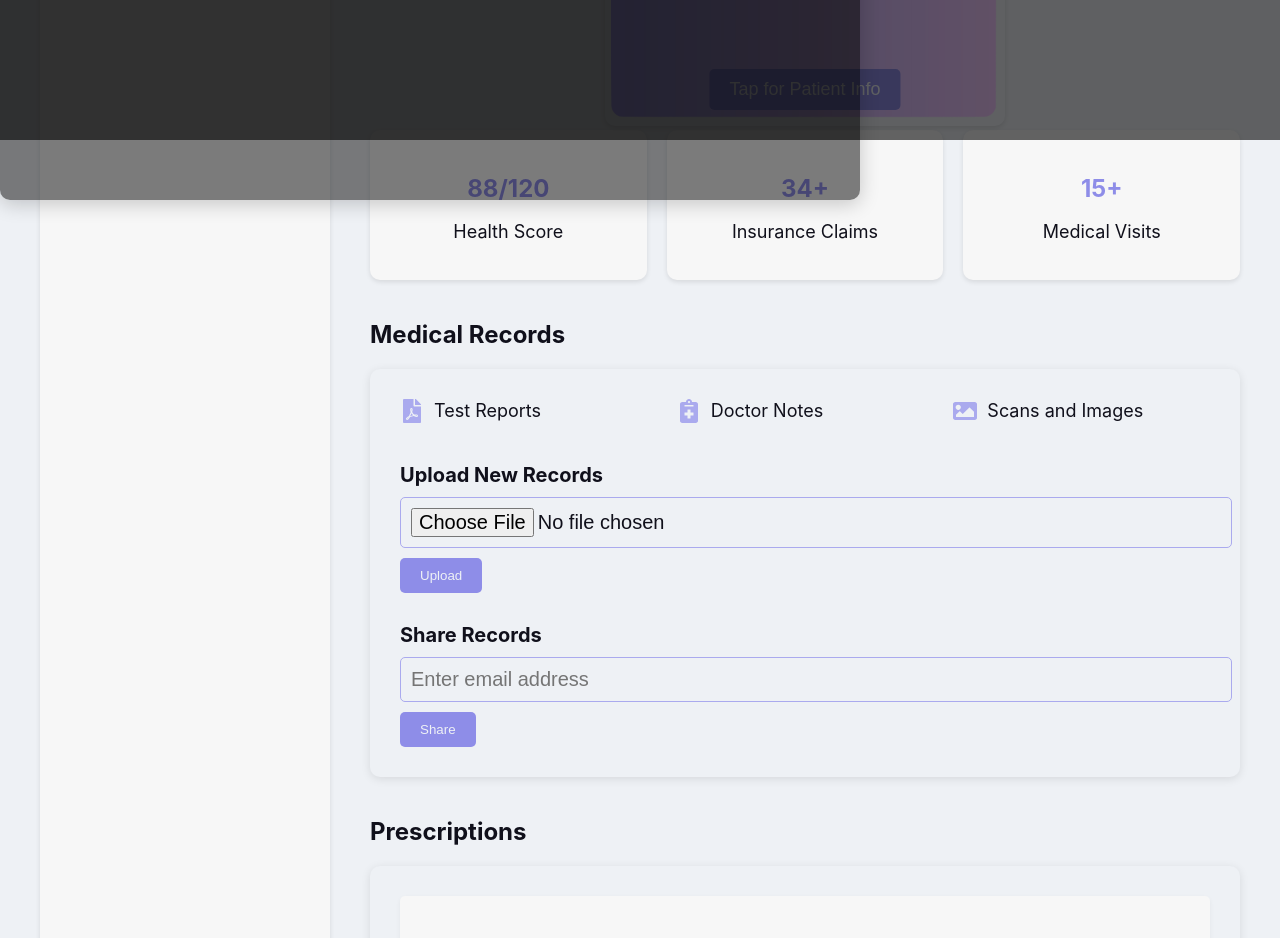
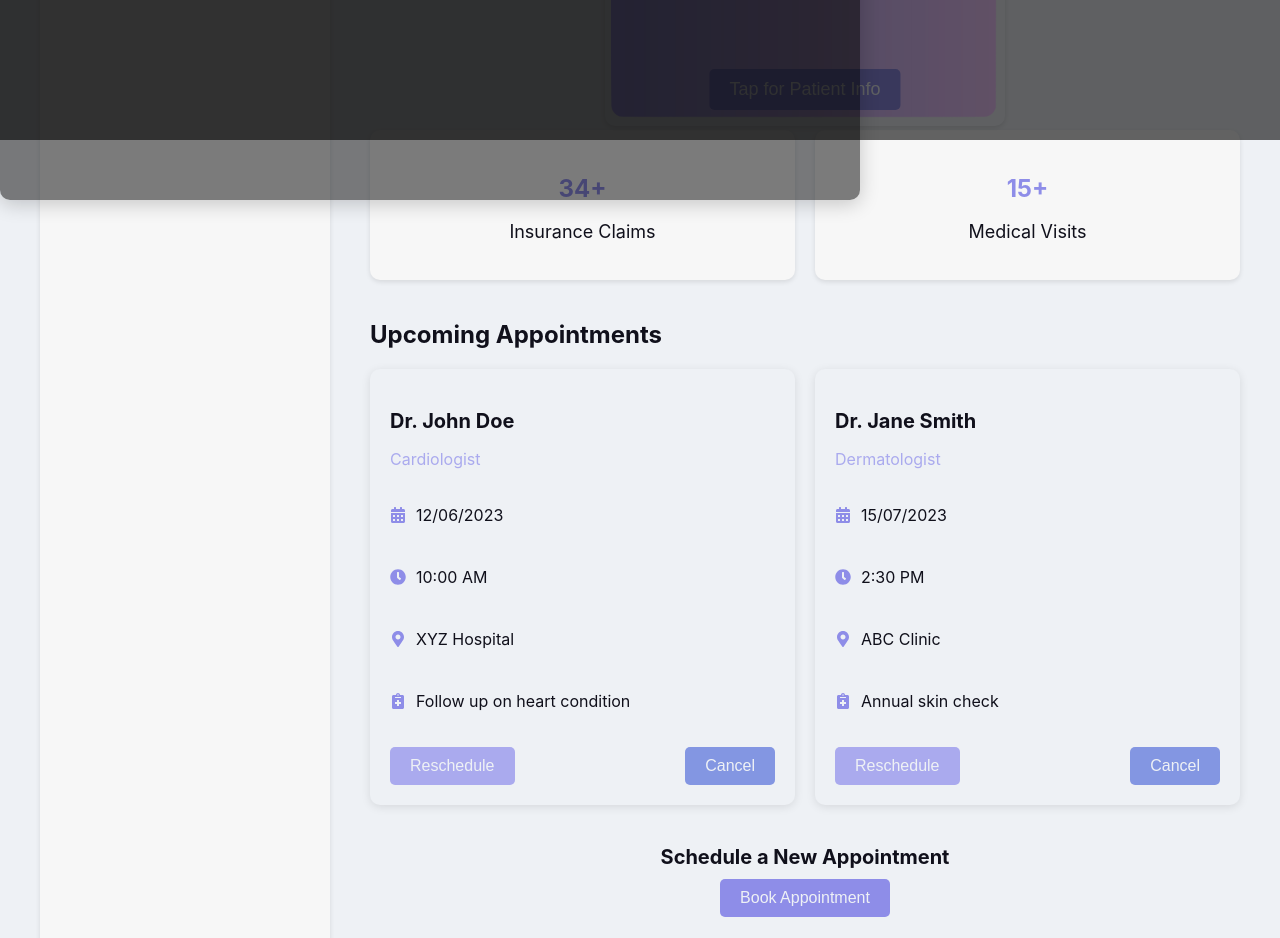
Before and after one commit to AmirFone/Start-up-studio-codebase, a React (Create React App) app in the folder health-app-iteration-two/opal/: page /Dashboard in a window 1280 px wide. Shown: the part 660-1598 px from the top of the page. Built offline with nearby package versions, Linux system fonts and the light colour scheme.

Commit message:
Add UpcomingAppointments component and update HealthWallet component

```diff
--- a/health-app-iteration-two/opal/src/Dashboard.js
+++ b/health-app-iteration-two/opal/src/Dashboard.js
@@ -29,9 +29,9 @@ function Dashboard() {
           <UserProfile />
           <SearchHealthData />
           <HealthWallet />
+          <UpcomingAppointments />
           <MedicalRecords />
           <Prescriptions />
-          <UpcomingAppointments />
           <HealthTimeline />
           <VitalSigns />
         </main>
--- a/health-app-iteration-two/opal/src/HealthWallet.js
+++ b/health-app-iteration-two/opal/src/HealthWallet.js
@@ -40,10 +40,6 @@ function HealthWallet() {
       </div>
       <div className="wallet-cards">
         <div className="wallet-card">
-          <h3>88/120</h3>
-          <p>Health Score</p>
-        </div>
-        <div className="wallet-card">
           <h3>34+</h3>
           <p>Insurance Claims</p>
         </div>
--- a/health-app-iteration-two/opal/src/UpcomingAppointments.css
+++ b/health-app-iteration-two/opal/src/UpcomingAppointments.css
@@ -1,3 +1,4 @@
+/* UpcomingAppointments.css */
 .upcoming-appointments {
 	margin-bottom: 40px;
       }
@@ -8,31 +9,109 @@
 	color: var(--rich-black);
       }
 
-      .upcoming-appointments ul {
-	list-style: none;
-	padding: 0;
-	margin: 0;
+      .appointments-container {
+	display: grid;
+	grid-template-columns: repeat(auto-fit, minmax(300px, 1fr));
+	gap: 20px;
       }
 
-      .upcoming-appointments li {
+      .appointment-card {
+	background-color: var(--antiflash-white);
+	padding: 20px;
+	border-radius: 10px;
+	box-shadow: 0 2px 10px rgba(0, 0, 0, 0.1);
+      }
+
+      .appointment-header {
+	margin-bottom: 20px;
+      }
+
+      .appointment-header h3 {
+	font-size: 20px;
+	margin-bottom: 5px;
+	color: var(--rich-black);
+      }
+
+      .appointment-header p {
+	font-size: 16px;
+	color: var(--periwinkle);
+      }
+
+      .appointment-details {
 	margin-bottom: 20px;
       }
 
       .appointment-info {
-	background-color: var(--light-gray);
-	padding: 20px;
-	border-radius: 10px;
-	box-shadow: 0 2px 5px rgba(0, 0, 0, 0.1);
+	display: flex;
+	align-items: center;
+	margin-bottom: 10px;
       }
 
-      .appointment-info h4 {
-	font-size: 20px;
-	margin-bottom: 10px;
+      .appointment-info .icon {
+	margin-right: 10px;
 	color: var(--tropical-indigo);
       }
 
       .appointment-info p {
-	font-size: 18px;
+	font-size: 16px;
 	color: var(--rich-black);
-	margin-bottom: 5px;
       }
+
+      .appointment-actions {
+	display: flex;
+	justify-content: space-between;
+      }
+
+      .reschedule-button,
+      .cancel-button {
+	padding: 10px 20px;
+	border: none;
+	border-radius: 5px;
+	font-size: 16px;
+	cursor: pointer;
+	transition: background-color 0.3s ease;
+      }
+
+      .reschedule-button {
+	background-color: var(--periwinkle);
+	color: var(--antiflash-white);
+      }
+
+      .reschedule-button:hover {
+	background-color: var(--tropical-indigo);
+      }
+
+      .cancel-button {
+	background-color: var(--vista-blue);
+	color: var(--antiflash-white);
+      }
+
+      .cancel-button:hover {
+	background-color: var(--tropical-indigo);
+      }
+
+      .add-appointment {
+	margin-top: 40px;
+	text-align: center;
+      }
+
+      .add-appointment h3 {
+	font-size: 20px;
+	margin-bottom: 10px;
+	color: var(--rich-black);
+      }
+
+      .add-appointment button {
+	padding: 10px 20px;
+	background-color: var(--tropical-indigo);
+	color: var(--antiflash-white);
+	border: none;
+	border-radius: 5px;
+	font-size: 16px;
+	cursor: pointer;
+	transition: background-color 0.3s ease;
+      }
+
+      .add-appointment button:hover {
+	background-color: var(--vista-blue);
+      }
--- a/health-app-iteration-two/opal/src/UpcomingAppointments.js
+++ b/health-app-iteration-two/opal/src/UpcomingAppointments.js
@@ -1,26 +1,69 @@
+// UpcomingAppointments.js
 import React from 'react';
 import './UpcomingAppointments.css';
+import { FaCalendarAlt, FaMapMarkerAlt, FaClock, FaNotesMedical } from 'react-icons/fa';
 
 function UpcomingAppointments() {
+  const appointments = [
+    {
+      id: 1,
+      doctor: 'Dr. John Doe',
+      specialty: 'Cardiologist',
+      date: '12/06/2023',
+      time: '10:00 AM',
+      location: 'XYZ Hospital',
+      notes: 'Follow up on heart condition',
+    },
+    {
+      id: 2,
+      doctor: 'Dr. Jane Smith',
+      specialty: 'Dermatologist',
+      date: '15/07/2023',
+      time: '2:30 PM',
+      location: 'ABC Clinic',
+      notes: 'Annual skin check',
+    },
+  ];
+
   return (
     <section className="upcoming-appointments">
       <h2>Upcoming Appointments</h2>
-      <ul>
-        <li>
-          <div className="appointment-info">
-            <h4>Dr. John Doe - Cardiologist</h4>
-            <p>Date: 12/06/2023</p>
-            <p>Location: XYZ Hospital</p>
+      <div className="appointments-container">
+        {appointments.map((appointment) => (
+          <div key={appointment.id} className="appointment-card">
+            <div className="appointment-header">
+              <h3>{appointment.doctor}</h3>
+              <p>{appointment.specialty}</p>
+            </div>
+            <div className="appointment-details">
+              <div className="appointment-info">
+                <FaCalendarAlt className="icon" />
+                <p>{appointment.date}</p>
+              </div>
+              <div className="appointment-info">
+                <FaClock className="icon" />
+                <p>{appointment.time}</p>
+              </div>
+              <div className="appointment-info">
+                <FaMapMarkerAlt className="icon" />
+                <p>{appointment.location}</p>
+              </div>
+              <div className="appointment-info">
+                <FaNotesMedical className="icon" />
+                <p>{appointment.notes}</p>
+              </div>
+            </div>
+            <div className="appointment-actions">
+              <button className="reschedule-button">Reschedule</button>
+              <button className="cancel-button">Cancel</button>
+            </div>
           </div>
-        </li>
-        <li>
-          <div className="appointment-info">
-            <h4>Dr. Jane Smith - Dermatologist</h4>
-            <p>Date: 15/07/2023</p>
-            <p>Location: ABC Clinic</p>
-          </div>
-        </li>
-      </ul>
+        ))}
+      </div>
+      <div className="add-appointment">
+        <h3>Schedule a New Appointment</h3>
+        <button>Book Appointment</button>
+      </div>
     </section>
   );
 }
```
